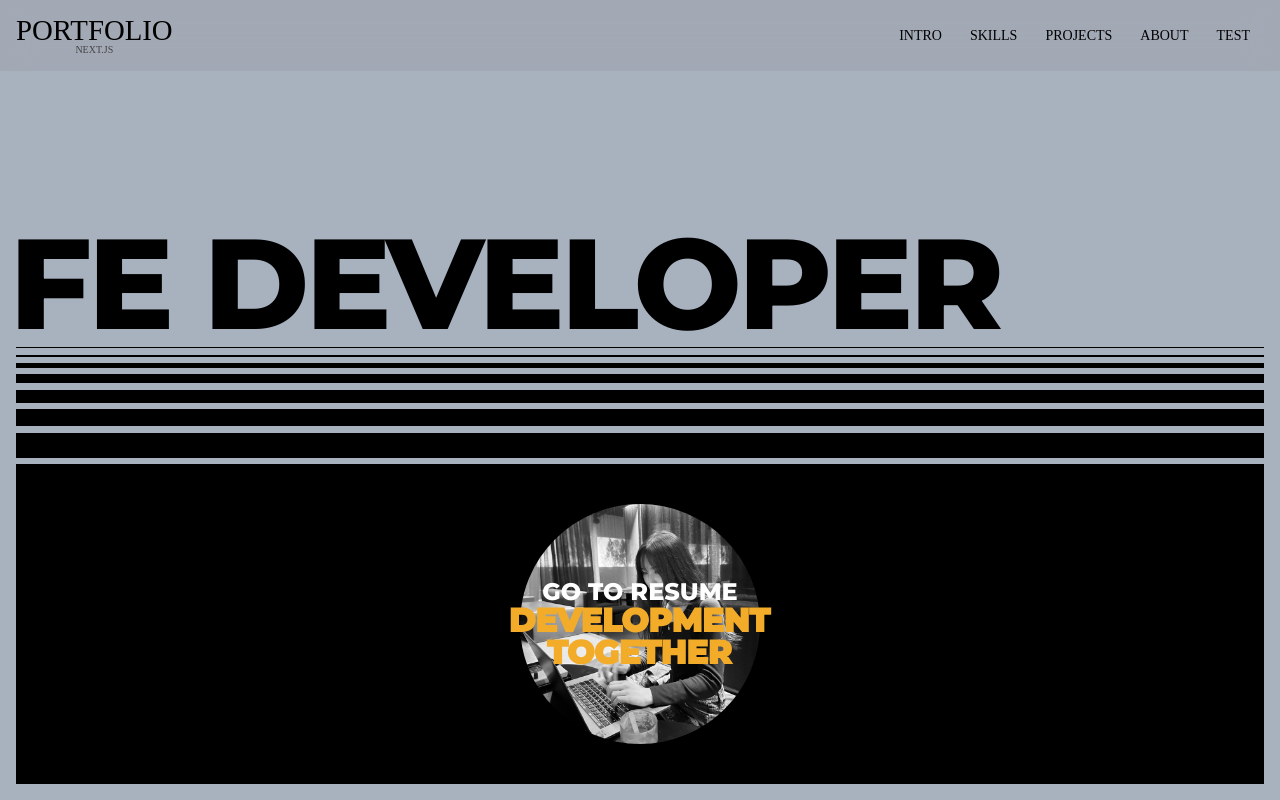
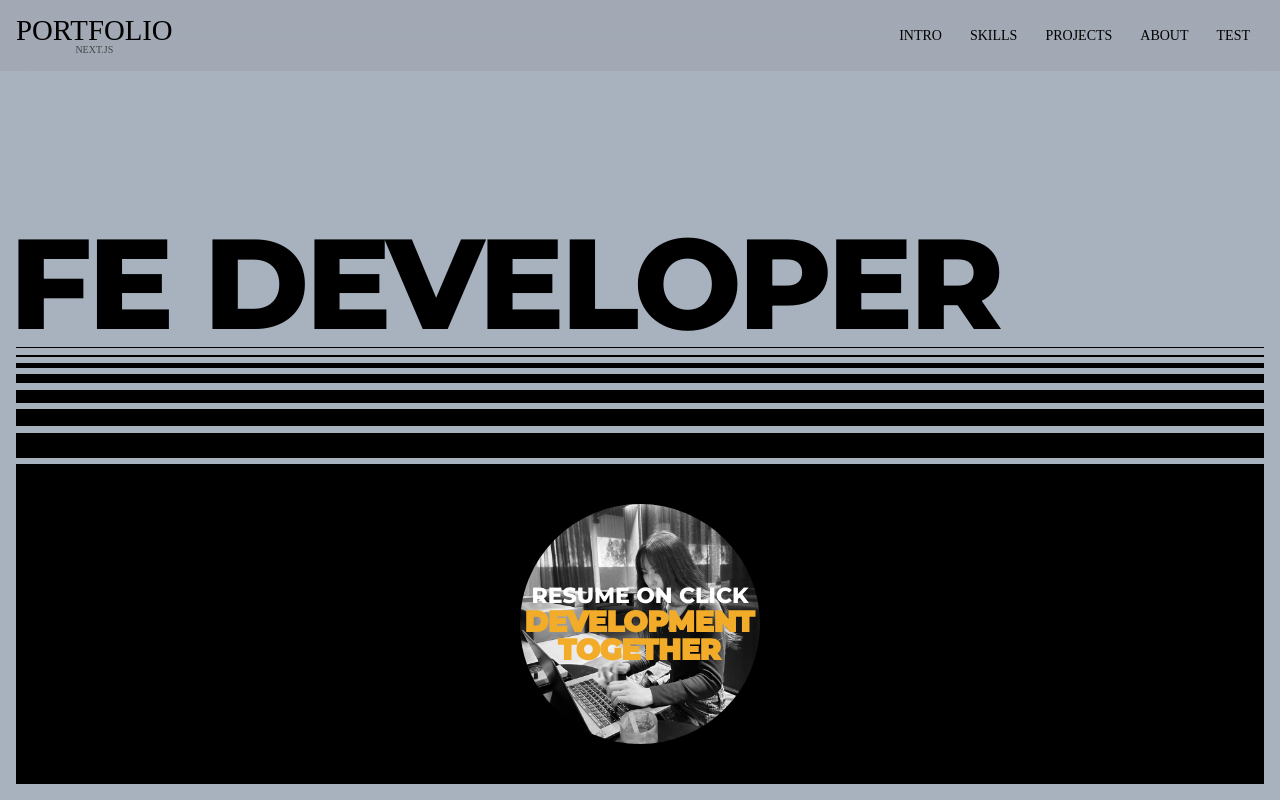
Before and after one commit to kiminn/portfolio, a Next.js app in the folder portfolio/: page / in a window 1280 px wide. Shown: the top 800 px of the page. Built offline with nearby package versions, Linux system fonts and the light colour scheme; a small style sheet from the web is missing; a web font is replaced by a local one.

Commit message:
fix: text

```diff
--- a/portfolio/src/assets/scss/section/intro.scss
+++ b/portfolio/src/assets/scss/section/intro.scss
@@ -51,7 +51,7 @@
         animation: fadeIn 1s ease forwards 0.9s; /* 지연 시간 포함된 애니메이션 설정 */
 
         .text {
-            font-size: 2.5vw;
+            font-size: 2.2vw;
             line-height: 1;
             font-weight: 800;
             text-transform: uppercase;
@@ -68,7 +68,7 @@
             -webkit-text-stroke-color: var(--subBg400); /* 스트로크 색상 */
 
             .resume {
-                font-size: 24px;
+                font-size: 22px;
                 -webkit-text-fill-color: var(--white); /* 원래 색상을 투명하게 */
                 -webkit-text-stroke-width: 0px; /* 스트로크 두께 */
                 -webkit-text-stroke-color: var(--white); /* 스트로크 색상 */
--- a/portfolio/src/constants/index.tsx
+++ b/portfolio/src/constants/index.tsx
@@ -30,7 +30,7 @@ export const headerNav = [
 
 export const introText = {
     title: 'FE developer',
-    desc: ['go to resume', 'development', 'together'],
+    desc: ['Resume on Click', 'development', 'together'],
     img: kimi,
 };
 
```
